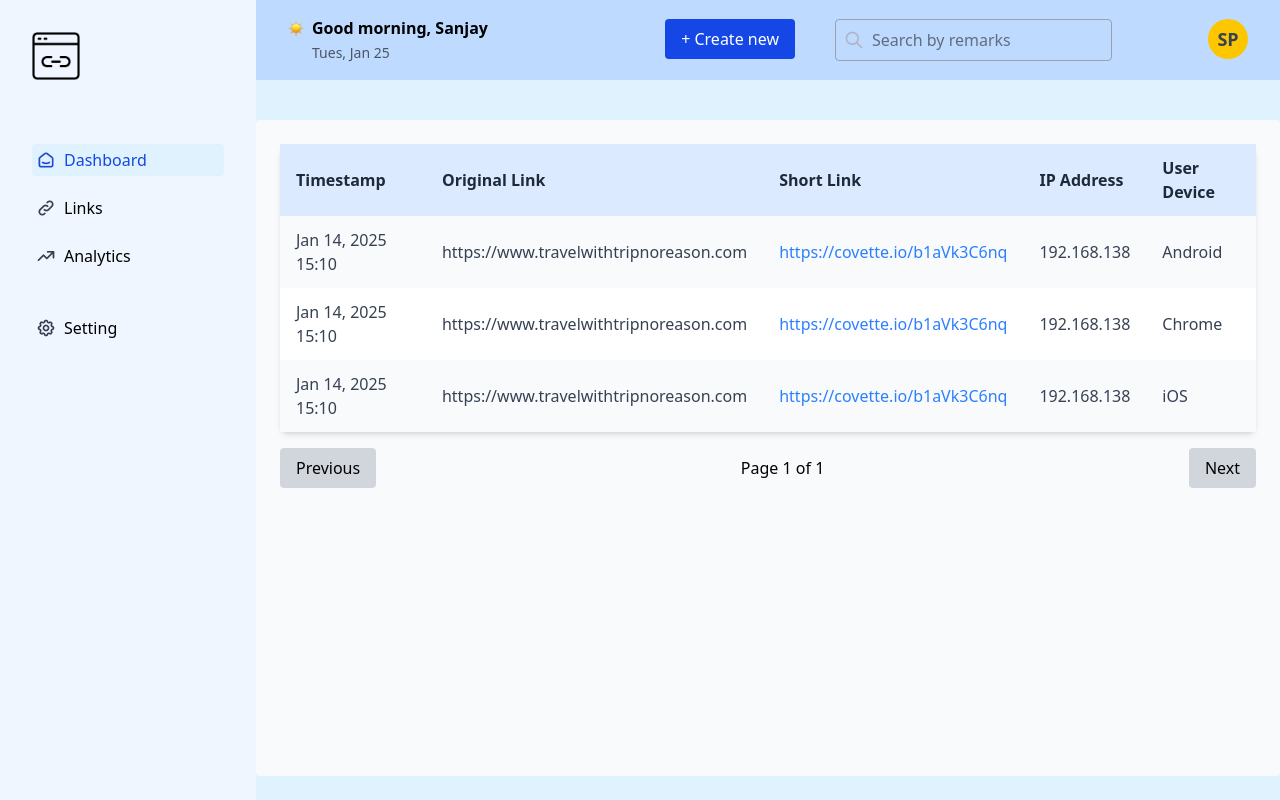
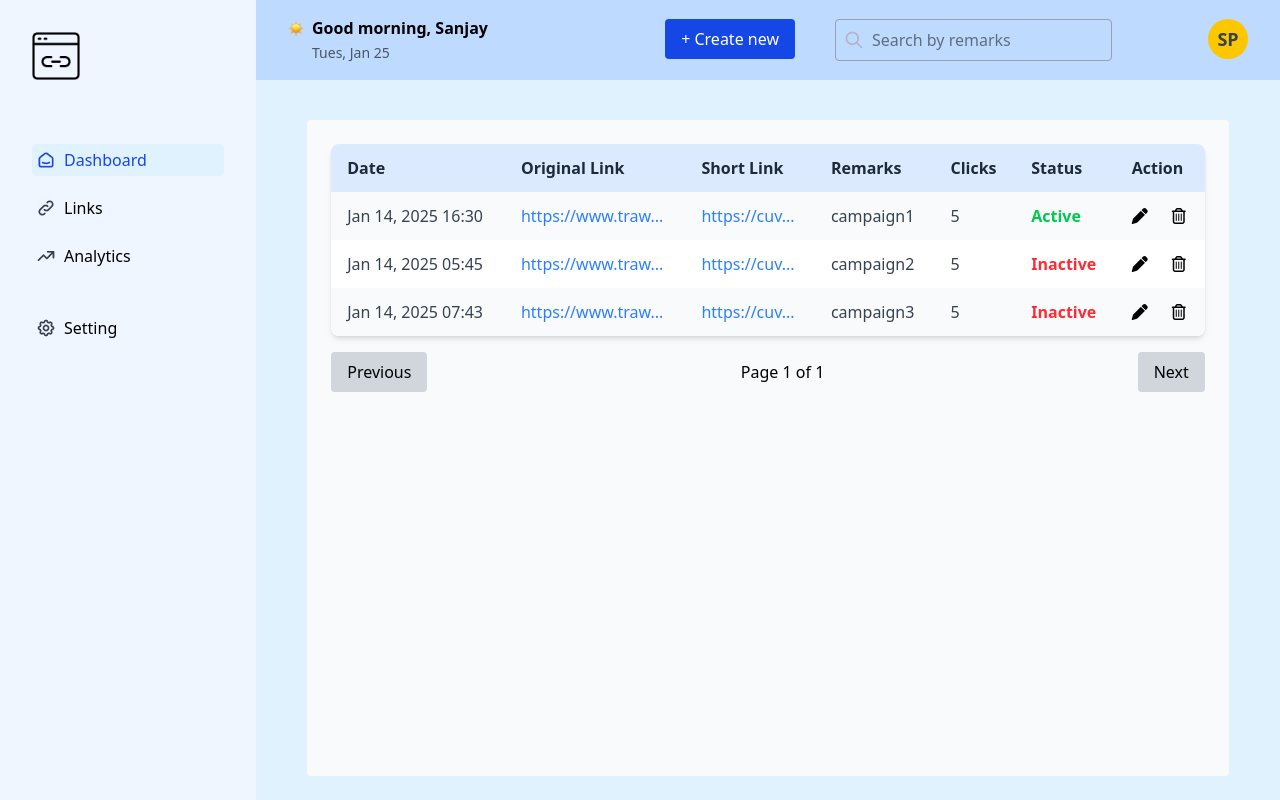
Before and after one commit to sanjaypatel-01/Mini-Link-Management-Platform, a React (Vite) app: page / in a window 1280 px wide. Built offline with nearby package versions, Linux system fonts and the light colour scheme.

Commit message:
Added some pages

```diff
--- a/package.json
+++ b/package.json
@@ -10,6 +10,7 @@
     "preview": "vite preview"
   },
   "dependencies": {
+    "@fortawesome/fontawesome-free": "^6.7.2",
     "@tailwindcss/vite": "^4.0.0",
     "react": "^18.3.1",
     "react-dom": "^18.3.1",
--- a/src/App.jsx
+++ b/src/App.jsx
@@ -3,12 +3,14 @@ import SignUp from "./Pages/SignUp"
 import LogIn from "./Pages/LogIn"
 import Settings from "./Pages/Settings"
 import DashboardAnalytics from "./Pages/DashboardAnalytics"
+import DashboardLinks from "./Pages/DashboardLinks"
+import '@fortawesome/fontawesome-free/css/all.min.css';
 
 function App() {
 
   return (
     <div>
-      <DashboardAnalytics/>
+      <DashboardLinks/>
     </div>
   )
 }
--- a/src/Pages/DashboardAnalytics.jsx
+++ b/src/Pages/DashboardAnalytics.jsx
@@ -118,7 +118,7 @@ function DashboardAnalytics() {
 
                 <div className="bg-sky-100 h-9/10 pt-10 pb-6 flex justify-center">
 
-                    <div className="p-6 bg-gray-50 h-full rounded">
+                    <div className="p-6 bg-gray-50 h-full w-9/10 rounded">
                         <table className="w-full table-auto border-collapse bg-white shadow-md rounded-lg">
                         <thead>
                             <tr className="bg-blue-100 text-left text-gray-800">
--- a/src/Pages/DashboardLinks.jsx
+++ b/src/Pages/DashboardLinks.jsx
@@ -0,0 +1,193 @@
+import React, { useState } from "react";
+import logo from '../assets/logo.png';
+import IconDashboard from '../assets/IconDashboard.png';
+import IconLinks from '../assets/IconLinks.png';
+import IconAnalytics from '../assets/IconAnalytics.png';
+import IconSetting from '../assets/IconSetting.png';
+import IconGM from '../assets/IconGM.png';
+import IconSearch from '../assets/IconSearch.png';
+
+
+    const data = [
+        { date: "Jan 14, 2025 16:30", originalLink: "https://www.traw...", shortLink: "https://cuv...", remarks: "campaign1", clicks: 5, status: "Active" },
+        { date: "Jan 14, 2025 05:45", originalLink: "https://www.traw...", shortLink: "https://cuv...", remarks: "campaign2", clicks: 5, status: "Inactive" },
+        { date: "Jan 14, 2025 07:43", originalLink: "https://www.traw...", shortLink: "https://cuv...", remarks: "campaign3", clicks: 5, status: "Inactive" },
+    ];
+
+
+function DashboardLinks() {
+
+    // Pagination state
+    const [currentPage, setCurrentPage] = useState(1);
+    const rowsPerPage = 10; // Number of rows per page
+
+    // Calculate total pages
+    const totalPages = Math.ceil(data.length / rowsPerPage);
+
+    // Get current page data
+    const startIndex = (currentPage - 1) * rowsPerPage;
+    const currentRows = data.slice(startIndex, startIndex + rowsPerPage);
+
+    // Pagination Handlers
+    const goToPreviousPage = () => {
+        if (currentPage > 1) setCurrentPage(currentPage - 1);
+    };
+
+    const goToNextPage = () => {
+        if (currentPage < totalPages) setCurrentPage(currentPage + 1);
+    };
+
+
+    return (
+        <div className="w-full h-screen bg-blue-50 flex">
+
+            <div className="w-1/5 flex items-start flex-col p-8">
+              <div>
+                <img className="w-12" src={logo} alt="" />
+              </div>
+
+              <button className="mt-16 flex items-center space-x-2 bg-sky-100 p-1 w-full rounded cursor-pointer">
+                <span className="text-black">
+                    <img src={IconDashboard} alt="Dashboard Icon" className="w-5 h-5" />
+                </span>
+                <span className="text-blue-700">Dashboard</span>
+              </button>
+
+              <button className="mt-4 flex items-center space-x-2 p-1 cursor-pointer">
+                <span className="text-black">
+                    <img src={IconLinks} alt="Links Icon" className="w-5 h-5" />
+                </span>
+                <span className="text-black">Links</span>
+              </button>
+
+              <button className="mt-4 flex items-center space-x-2 p-1 cursor-pointer">
+                <span className="text-black">
+                    <img src={IconAnalytics} alt="Analytics Icon" className="w-5 h-5" />
+                </span>
+                <span className="text-black">Analytics</span>
+              </button>
+
+                <br />
+
+              <button className="mt-4 flex items-center space-x-2 p-1 cursor-pointer">
+                <span className="text-black">
+                    <img src={IconSetting} alt="Setting Icon" className="w-5 h-5" />
+                </span>
+                <span className="text-black">Setting</span>
+              </button>
+
+            </div>
+
+            <div className="w-4/5 flex flex-col">
+                <div className="bg-blue-200 h-1/10 flex items-center justify-between p-8">
+                    <div>
+                        <div>
+                            <h3 className="font-semibold flex items-center"><span className="mr-2"><img src={IconGM} alt="" /></span>Good morning, Sanjay</h3>
+                            <span className="text-gray-600 text-sm ml-6">Tues, Jan 25</span>
+                        </div>
+                    </div>
+                    <div className="flex">
+                        <button className="bg-blue-700 text-white rounded px-4 py-1 h-10 ml-16 cursor-pointer">+ Create new</button>
+                        <div className="flex border border-gray-400 rounded p-2 ml-10 mr-16 cursor-pointer items-center space-x-2 justify-center">
+                            <span><img src={IconSearch} alt="" /></span>
+                            <input className="" type="text" placeholder="Search by remarks" />
+                        </div>
+                        <div className="w-10 h-10 rounded-full bg-yellow-400 font-semibold text-lg text-gray-700 flex items-center justify-center p-1 ml-8 cursor-pointer">
+                            SP
+                        </div>
+                    </div>
+                </div>
+
+                <div className="bg-sky-100 h-9/10 pt-10 pb-6 flex justify-center">
+
+                    <div className="p-6 bg-gray-50 h-full w-9/10 rounded">
+                        <table className="w-full table-auto border-collapse bg-white shadow-md rounded-lg overflow-hidden">
+                            <thead>
+                            <tr className="bg-blue-100 text-left text-gray-800">
+                                <th className="py-3 px-4">Date</th>
+                                <th className="py-3 px-4">Original Link</th>
+                                <th className="py-3 px-4">Short Link</th>
+                                <th className="py-3 px-4">Remarks</th>
+                                <th className="py-3 px-4">Clicks</th>
+                                <th className="py-3 px-4">Status</th>
+                                <th className="py-3 px-4">Action</th>
+                            </tr>
+                            </thead>
+                            <tbody>
+                            {data.map((row, index) => (
+                                <tr
+                                key={index}
+                                className={`text-gray-700 ${index % 2 === 0 ? "bg-gray-50" : "bg-white"}`}
+                                >
+                                <td className="py-3 px-4">{row.date}</td>
+                                <td className="py-3 px-4">
+                                    <a
+                                    href={row.originalLink}
+                                    target="_blank"
+                                    rel="noopener noreferrer"
+                                    className="text-blue-500"
+                                    >
+                                    {row.originalLink}
+                                    </a>
+                                </td>
+                                <td className="py-3 px-4">
+                                    <a
+                                    href={row.shortLink}
+                                    target="_blank"
+                                    rel="noopener noreferrer"
+                                    className="text-blue-500"
+                                    >
+                                    {row.shortLink}
+                                    </a>
+                                </td>
+                                <td className="py-3 px-4">{row.remarks}</td>
+                                <td className="py-3 px-4">{row.clicks}</td>
+                                <td
+                                    className={`py-3 px-4 font-semibold ${
+                                    row.status === "Active" ? "text-green-500" : "text-red-500"
+                                    }`}
+                                >
+                                    {row.status}
+                                </td>
+                                <td className="py-3 px-4 flex gap-6">
+                                    <button className="text-black hover:text-blue-700">
+                                    <i class="fa-solid fa-pen" />
+                                    </button>
+                                    <button className="text-black hover:text-red-700">
+                                    <i class="fa-regular fa-trash-can" />
+                                    </button>
+                                </td>
+                                </tr>
+                            ))}
+                            </tbody>
+                        </table>
+
+                        <div className="flex justify-between items-center mt-4">
+                        <button
+                            className={`px-4 py-2 rounded cursor-pointer ${currentPage === 1 ? 'bg-gray-300' : 'bg-blue-500 text-white'}`}
+                            onClick={goToPreviousPage}
+                            disabled={currentPage === 1}
+                        >
+                            Previous
+                        </button>
+                        <span>
+                            Page {currentPage} of {totalPages}
+                        </span>
+                        <button
+                            className={`px-4 py-2 rounded cursor-pointer ${currentPage === totalPages ? 'bg-gray-300' : 'bg-blue-500 text-white'}`}
+                            onClick={goToNextPage}
+                            disabled={currentPage === totalPages}
+                        >
+                            Next
+                        </button>
+                        </div>
+                    </div>
+
+                </div>
+            </div>
+
+        </div>
+    )
+}
+
+export default DashboardLinks;
```
Also changed, not shown: 1 other file (tests, documents, lock files or other folders).
